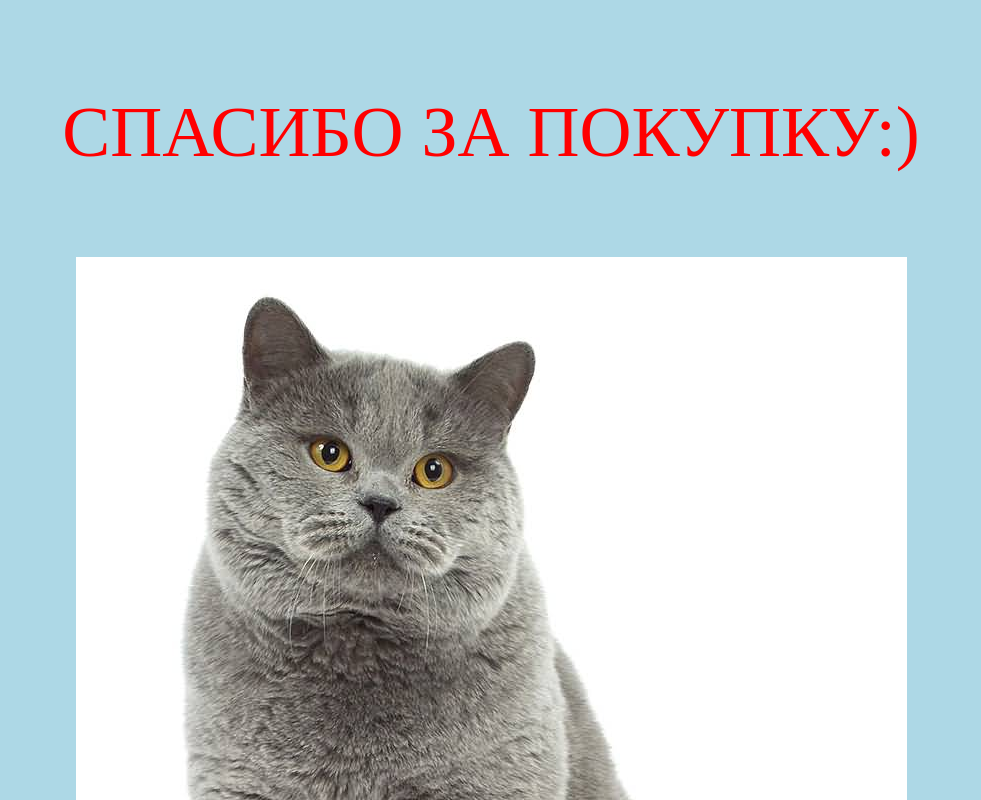
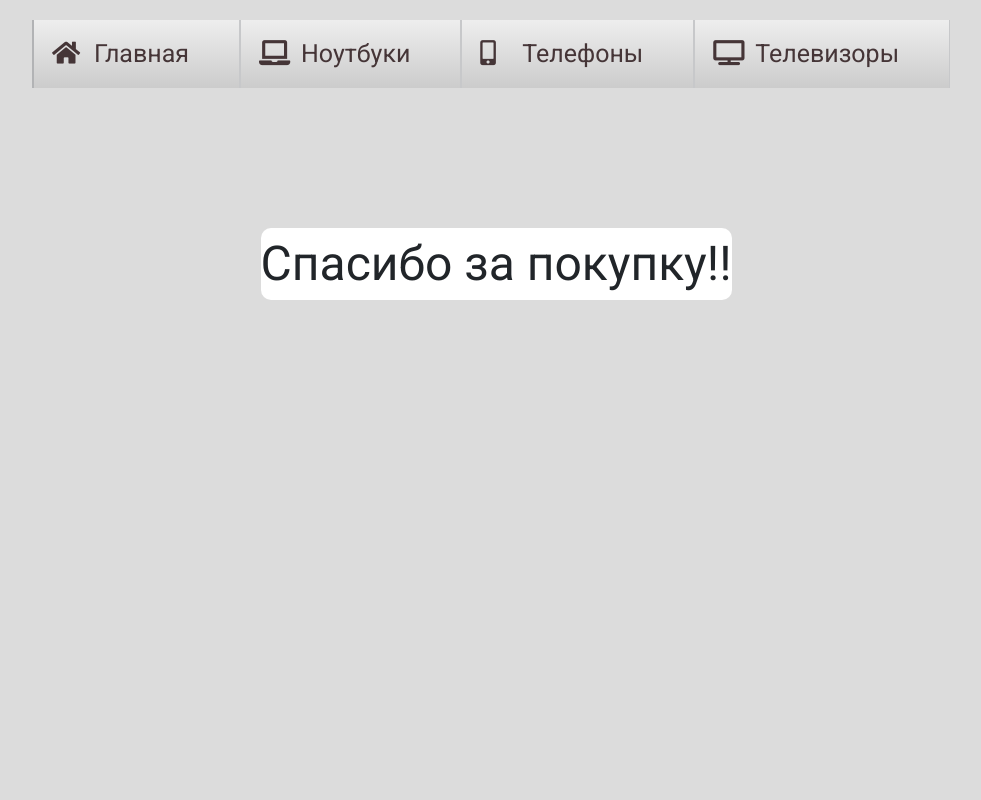
Before and after one commit to gorizoont/gorizoont.github.io, a plain HTML site: page PriceList.html in a window 1280 px wide. Shown: the top 800 px of the page, without its empty margins (149-1130 px from the left). Drawn offline with nearby package versions, Linux system fonts and the light colour scheme.

Commit message:
price style

```diff
--- a/PriceList.html
+++ b/PriceList.html
@@ -3,22 +3,51 @@
 <head>
 	<meta charset="UTF-8">
 	<title>PriceList</title>
-	<style>
-		span {
-			color: red;
-			font-size: 54pt;
-			padding: 300px;
-
-
-		}
-		body {
-			background-color: #ADD8E6;
-		}
-	</style>
+	<meta name="viewport" content="width=device-width, initial-scale=1">
+	<link rel="stylesheet" href="https://stackpath.bootstrapcdn.com/bootstrap/4.1.3/css/bootstrap.min.css" integrity="sha384-MCw98/SFnGE8fJT3GXwEOngsV7Zt27NXFoaoApmYm81iuXoPkFOJwJ8ERdknLPMO" crossorigin="anonymous">
+    <script src="https://stackpath.bootstrapcdn.com/bootstrap/4.1.3/js/bootstrap.min.js" integrity="sha384-ChfqqxuZUCnJSK3+MXmPNIyE6ZbWh2IMqE241rYiqJxyMiZ6OW/JmZQ5stwEULTy" crossorigin="anonymous"></script>
+    <link rel="stylesheet" href="https://use.fontawesome.com/releases/v5.2.0/css/all.css">
+  	<link rel="stylesheet" href="https://use.fontawesome.com/releases/v5.2.0/css/v4-shims.css">
+  	<link href="https://fonts.googleapis.com/css?family=Roboto" rel="stylesheet">
+	<link rel="stylesheet" type="text/css" href="css/main.css">
 
 </head>
 <body>
-	<span><center>СПАСИБО ЗА ПОКУПКУ:)</center></span>
-	<center><img src="img\cat-hd-png-confused-british-shorthair-cat-picture-831.jpg"></center>
+	<header>
+		<nav class="menu">
+			<ul>
+				<li><a href="index.html"><i class="fa fa-home"></i>Главная</a></li>
+				<li><a href="notebook.html"><i class="fa fa-laptop"></i>Ноутбуки</a>
+					<ul>
+						<li><a href="Xiaomi Mi Notebook Air.html">Xiaomi Notebook</a></li>
+						<li><a href="Acer TravelMate.html">Acer TravelMate</a></li>
+						<li><a href="Lenovo IdeaPad 300.html">Lenovo IdeaPad</a></li>
+					</ul>
+
+				</li>
+				<li><a href="phone.html"><i class="fa fa-mobile-alt"></i>Телефоны</a>
+					<ul>
+						<li><a href="iphone.html">iPhone X</a></li>
+						<li><a href="iphone8.html">iPhone 8 Plus</a></li>
+						<li><a href="iphone7.html">iPhone 7 Plus</a></li>
+					</ul>
+
+				</li>
+				<li><a href="tv.html"><i class="fa fa-tv"></i>Телевизоры</a>
+					<ul>
+						<li><a href="tv1.html">Samsung UE82NU8000</a></li>
+						<li><a href="tv2.html">Sony KD65AF8BR2</a></li>
+						<li><a href="tv3.html">LG OLED65W7V</a></li>
+					</ul>
+				</li>
+			</ul>
+		</nav>
+	</header>
+	<div class="content">
+		<div class="att" >
+			Спасибо за покупку!!
+		</div>
+	</div>
+
 </body>
 </html>
--- a/css/main.css
+++ b/css/main.css
@@ -256,6 +256,17 @@
 		filter: progid:DXImageTransform.Microsoft.gradient( startColorstr='#45000000', endColorstr='#00000000',GradientType=0 );
 		}
 
+		.content .att {
+			font-size: 3em;
+			margin-top: 140px;
+			font-family: 'Roboto', sans-serif;
+			border-radius: 10px;
+			background-color: #ffffff;
+			display: inline-block;
+			text-align: center;
+			margin-left: 32%;
+		}
+
 
 
 
```
